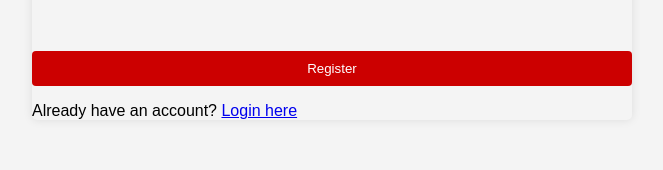
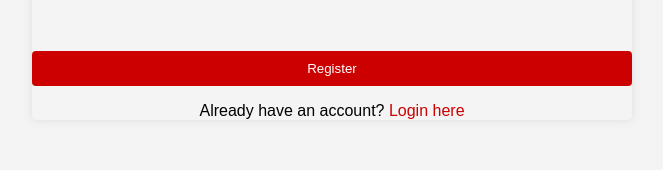
Before and after one commit to Shrilesh-Dhobale/Blood-Bank, a Django app: template templates/donor_registration.html in a window 1280 px wide. Shown: the part 816-986 px from the top of the page, without its empty margins (308-971 px from the left). Run offline with Django 5.2, Linux system fonts and the light colour scheme; the template is opened without the code that fills it, so the values that code supplies are empty.

Commit message:
css for link added

```diff
--- a/static/css/donor_registration.css
+++ b/static/css/donor_registration.css
@@ -63,3 +63,17 @@
     button:hover {
       background-color: #ad0202;
     }
+
+       #login-link {
+      text-align: center;
+      margin-top: 15px;
+    }
+
+    a {
+      color: #cc0000;
+      text-decoration: none;
+    }
+
+    a:hover {
+      text-decoration: underline;
+    }
```
